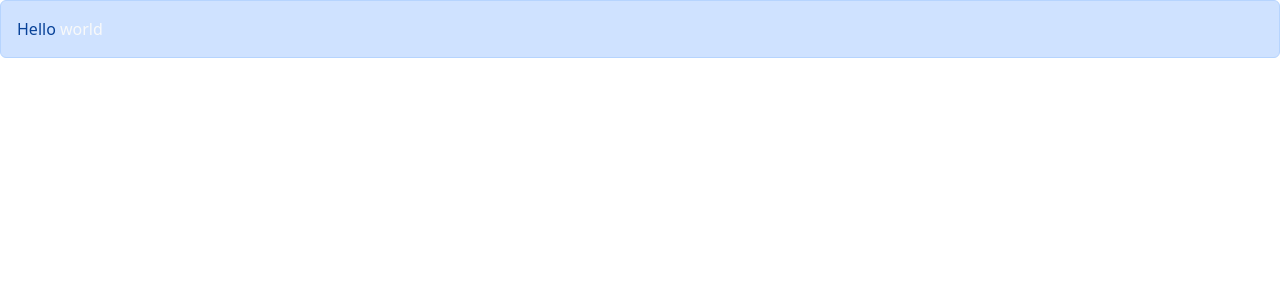
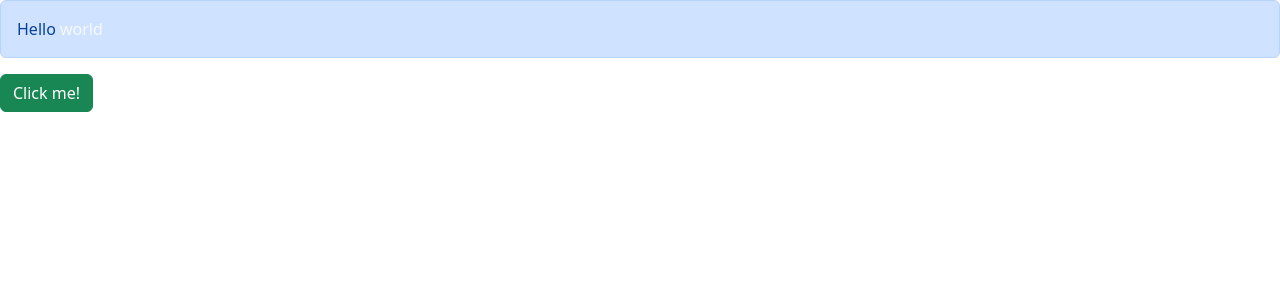
Before and after one commit to exequielarroyo/react-mosh, a React (Vite) app: page / in a window 1280 px wide. Shown: the top 300 px of the page. Built offline with nearby package versions, Linux system fonts and the light colour scheme.

Commit message:
Exercise Button Component

```diff
--- a/src/App.tsx
+++ b/src/App.tsx
@@ -1,4 +1,5 @@
 import Alert from "./components/Alert";
+import Button from "./components/Button";
 // import ListGroup from "./components/ListGroup";
 
 export default function App() {
@@ -8,5 +9,6 @@ export default function App() {
     return <>
         {/* <ListGroup heading="Laguna" onSelectItem={handleSelectItem} items={['Cavinti', 'Sta. Cruz', 'Pagsanjan']}/> */}
         <Alert>Hello <span className="text-light">world</span></Alert>
+        <Button color="success" onClick={()=>console.log('helle')}>Click me!</Button>
         </>
 }
--- /dev/null
+++ b/src/components/Button.tsx
@@ -0,0 +1,13 @@
+import React from 'react'
+
+interface Props {
+    children: string;
+    onClick: () => void;
+    color?: 'primary' | 'secondary' | 'success' | 'error';
+}
+
+export default function Button({children, onClick, color="primary"}: Props) {
+  return (
+    <button type='button' className={`btn btn-${color}`} onClick={onClick}>{children}</button>
+  )
+}
```
